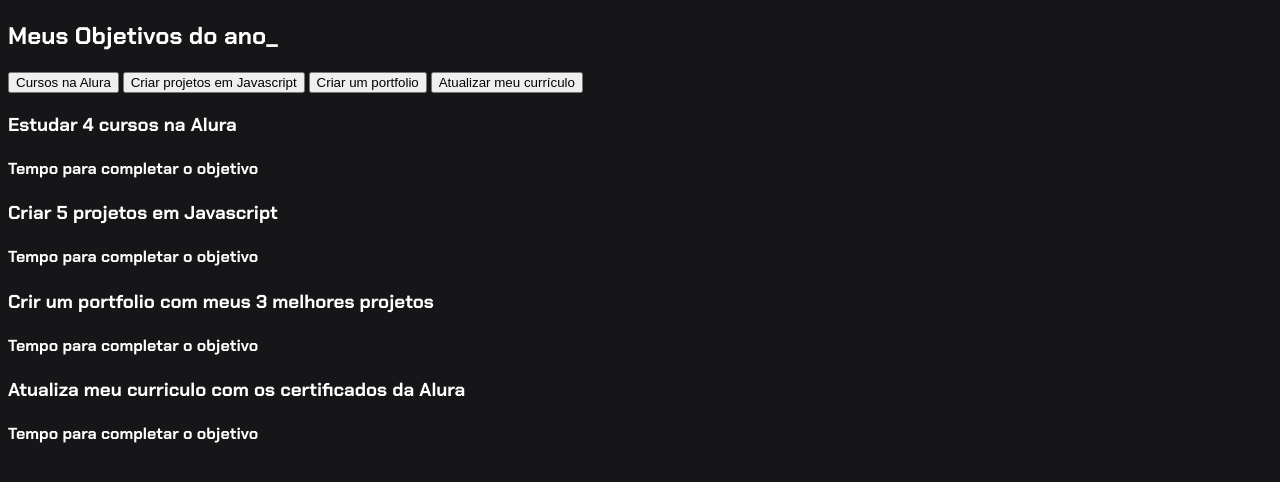
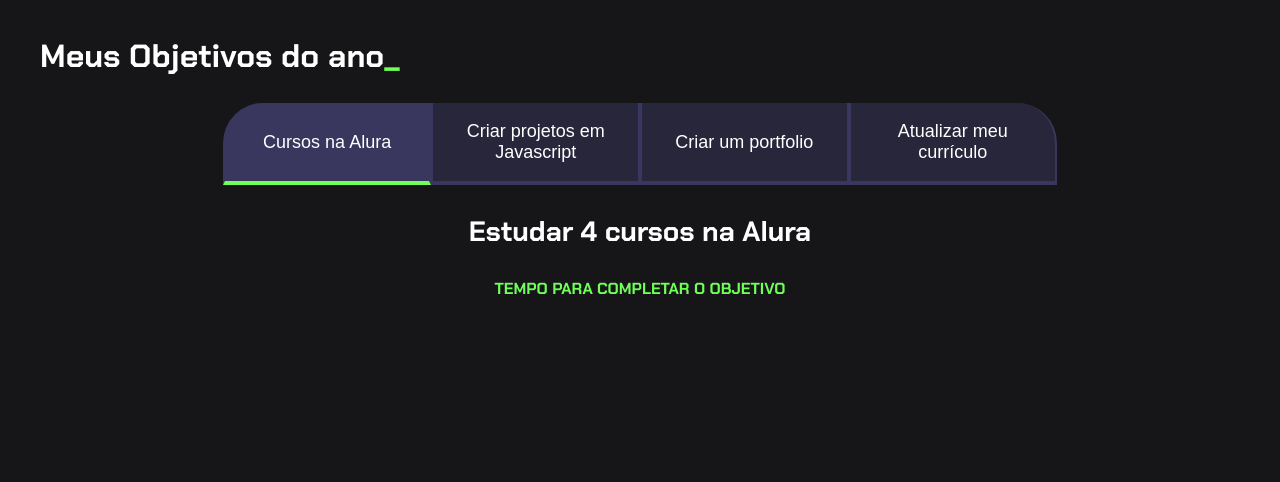
Before and after one commit to KARENSILVEIRA11/karen3anoF, a plain HTML site: page index.html in a window 1280 px wide. Drawn offline with Linux system fonts and the light colour scheme.

Commit message:
Update style.css
fgwwwrgr

```diff
--- a/style.css
+++ b/style.css
@@ -14,3 +14,91 @@ body {
   color: var(--branco);
   font-family: 'Chakra Petch', sans-serif;
 }
+
+
+.conteudo-principal{
+    display: flex;
+    flex-direction: column;
+    justify-content: center;
+    align-items: center;
+    max-width: 1200px;
+    width: 100%;
+    margin: 0 auto;
+}
+
+.titulo-principal{
+    text-align: left;
+    width: 100%;
+    font-size: 32px;
+}
+
+.titulo-principal span{
+    color: var(--verde);
+}
+
+
+.botao {
+    font-family: "Crakra Petch", sans-serif;
+    background-color: var(--botao-inativo);
+    color: var(--branco);
+    display: flex;
+    justify-content: center;
+    padding: 1em;
+    font-size: 18px;
+    align-items: center;
+    width: 100%;
+    border-bottom: 4px solid var(--botao-ativo);
+    border-left: 2px solid var(--botao-ativo);
+    border-right: 2px solid var(--botao-ativo);
+    border-top: none;
+}
+
+.botao:first-child {
+    border-radius: 40px 40px 0 0;
+}
+
+.botao {
+    display: block;
+}
+
+.botao.ativo{
+    background-color: var(--botao-ativo);
+    border-bottom: 4px solid var(--verde);
+}
+
+.abas-textos{
+    background-color: var(--texto-fundo);
+    padding: 40px;
+    border-radius: 0 0 40px 40px;
+}
+
+.aba-conteudo.ativo{
+    display: block;
+}
+
+.aba-conteudo{
+    display: none;
+}
+
+.aba-conteudo-titulo-principal{
+    font-size: 28px;
+    text-align: center;
+}
+
+.aba-conteudo-titulo-secundario{
+    text-align: center;
+    color: var(--verde);
+    text-transform: uppercase;
+}
+
+@media screen and (min-width: 768px) {
+    .botoes {
+        display: flex;
+    }
+    .botao:first-child {
+        border-radius: 40px 0 0 0;
+    }
+    .botao:last-child {
+        border-radius: 0 40px 0 0;
+    }
+}
```
